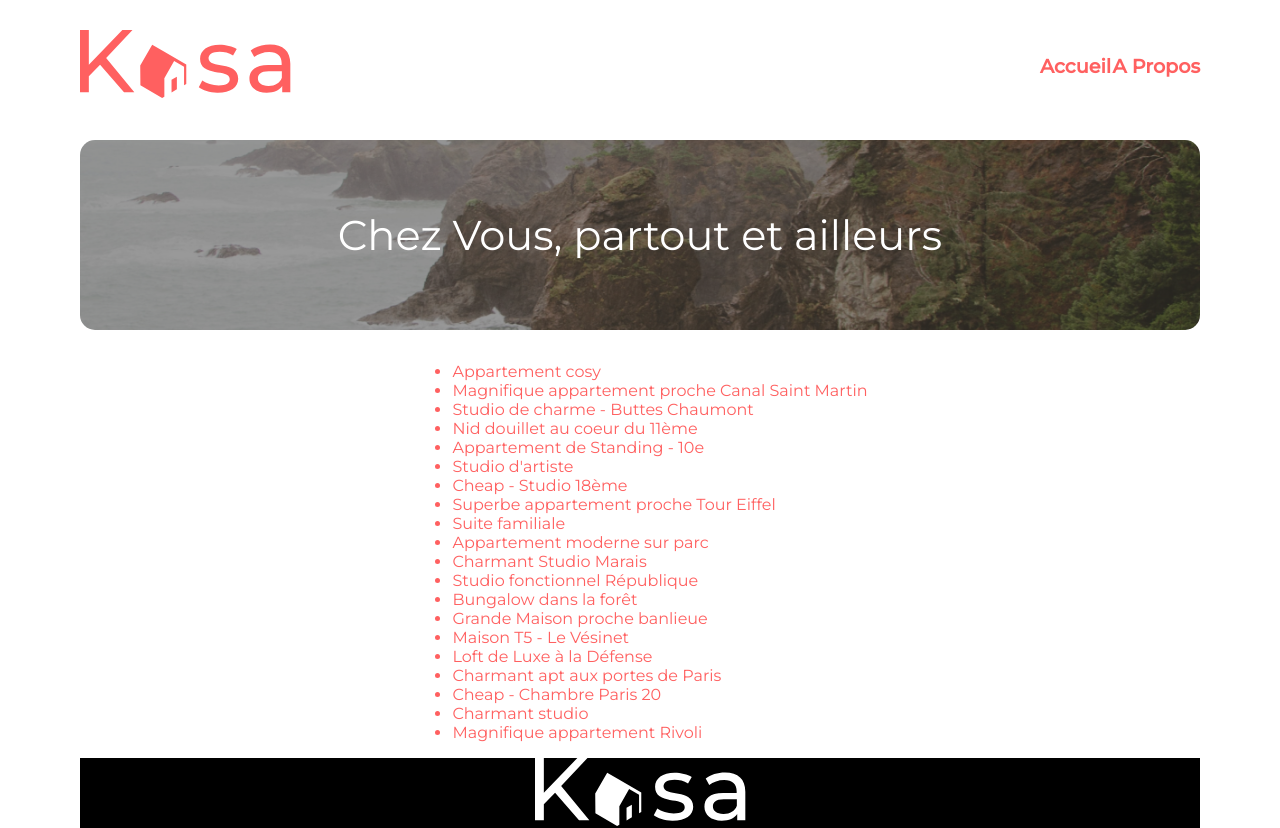
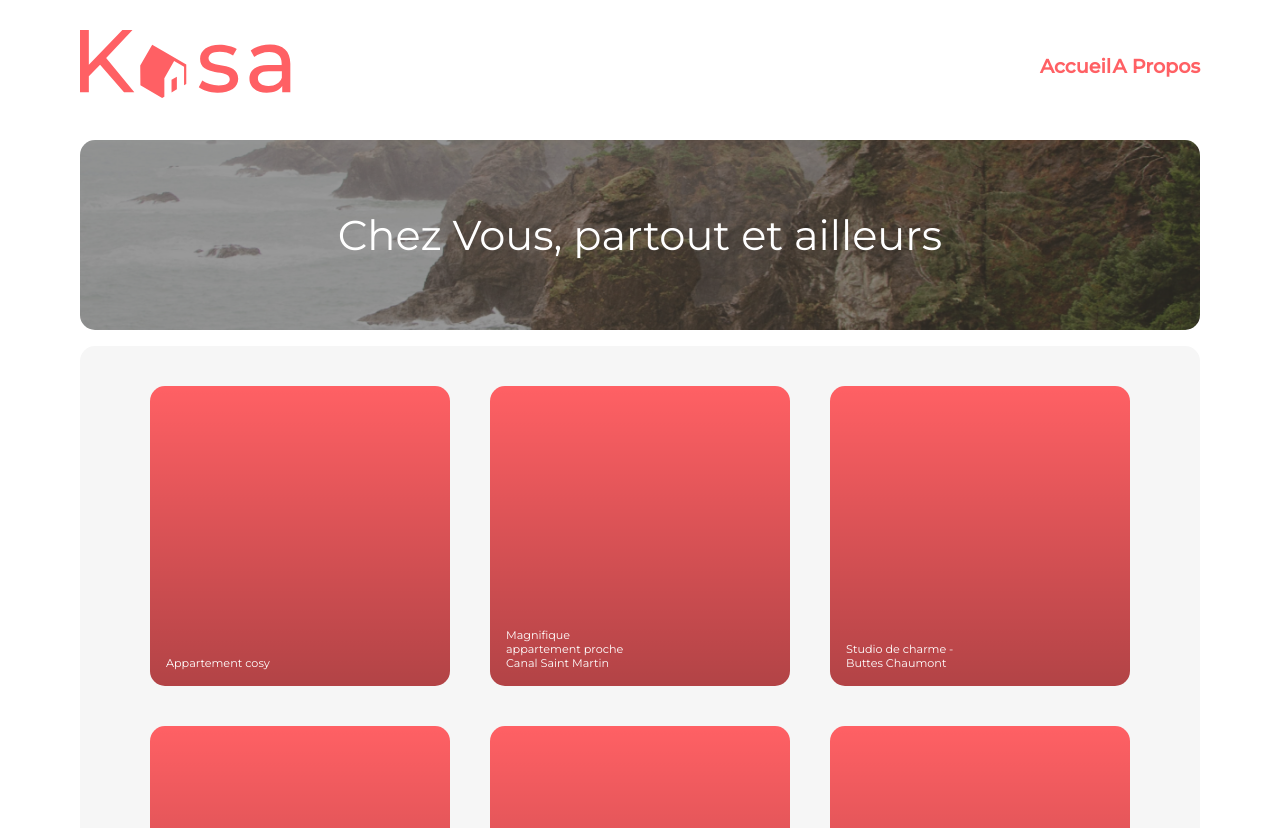
Before and after one commit to FlorenceMARTIN79/Martin_Florence_kasa_creationAppliWebReact, a React (Create React App) app: page / in a window 1280 px wide. Shown: the top 828 px of the page. Built offline with nearby package versions, Linux system fonts and the light colour scheme; a web font is replaced by a local one.

Commit message:
style on home page achieved + creation of the route to 404 error page in case of inexisting page

```diff
--- a/src/App.module.css
+++ b/src/App.module.css
@@ -1,5 +1,5 @@
 :root {
-    --primary-color: #ff6060;
+    --primary-color: /*#ff6060*/ rgb(255, 96, 100);
 }
 
 body {
--- a/src/components/Card/card.module.css
+++ b/src/components/Card/card.module.css
@@ -1,4 +1,44 @@
-.classTest {
-    color: red;
-    font-size: 1rem;
+.homeMain {
+    background-color: #f6f6f6;
+    display: flex;
+    flex-direction: row;
+    justify-content: space-around;
+    flex-wrap: wrap;
+    border-radius: 15px;
 }
+
+.homeGallery {
+    display: flex;
+    flex-wrap: wrap;
+    justify-content: center;
+    width: 100%;
+    padding: 20px;
+}
+
+.cardStyle {
+    background: linear-gradient(rgba(255, 255, 100, 0), rgba(0, 0, 0, 0.3));
+    background-color: var(--primary-color);
+    width: 300px;
+    height: 300px;
+    margin: 20px 20px;
+    border-radius: 15px;
+    display: flex;
+    align-items: flex-end;
+}
+
+.cardA {
+    display: flex;
+    flex-direction: column;
+    justify-content: flex-end;
+    align-items: baseline;
+    text-decoration: none;
+    font-size: 0.7rem;
+    width: 40%;
+    height: 100%;
+    margin: 1rem;
+}
+
+.cardText {
+    color: white !important;
+    word-wrap: break-word;
+}
--- a/src/components/Card/index.jsx
+++ b/src/components/Card/index.jsx
@@ -25,11 +25,23 @@ function Card() {
     console.table(card);
 
     return (
-        <ul>
-            {card.map((rental, index) => (
-                <li key={`${rental.title}-${index}`}>{rental.title}</li>
-            ))}
-        </ul>
+        <main className={styles.homeMain}>
+            <div className={styles.homeGallery}>
+                {card.map((rental, index) => (
+                    <div className={styles.cardStyle}>
+                        <a
+                            href="http://localhost:3000/APropos"
+                            key={`${rental.title}-${index}`}
+                            className={styles.cardA}
+                        >
+                            <span className={styles.cardText}>
+                                {rental.title}
+                            </span>
+                        </a>
+                    </div>
+                ))}
+            </div>
+        </main>
     );
 }
 
--- a/src/components/Error/index.jsx
+++ b/src/components/Error/index.jsx
@@ -1 +1,10 @@
 import styles from './error.module.css';
+function Error() {
+    return (
+        <div>
+            <h1>Oups 🙈 Cette page n'existe pas</h1>
+        </div>
+    );
+}
+
+export default Error;
--- a/src/index.jsx
+++ b/src/index.jsx
@@ -7,6 +7,7 @@ import APropos from './pages/APropos';
 import Logement from './pages/Logement';
 import Header from './components/Header';
 import Footer from './components/Footer';
+import Error from './components/Error';
 
 const root = ReactDOM.createRoot(document.getElementById('root'));
 root.render(
@@ -17,6 +18,7 @@ root.render(
                 <Route path="/" element={<Home />} />
                 <Route path="/APropos" element={<APropos />} />
                 <Route path="/Logement" element={<Logement />} />
+                <Route path="*" element={<Error />} />
             </Routes>
             <Footer />
         </Router>
```
